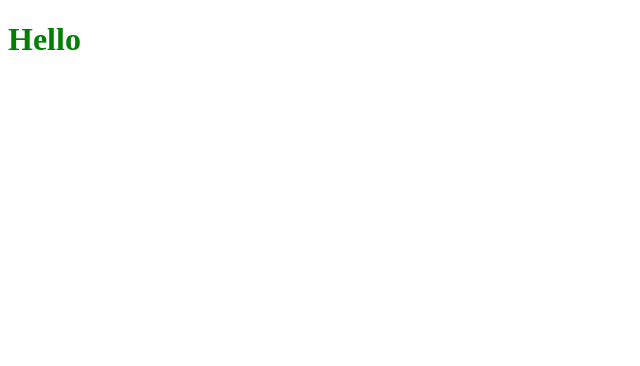
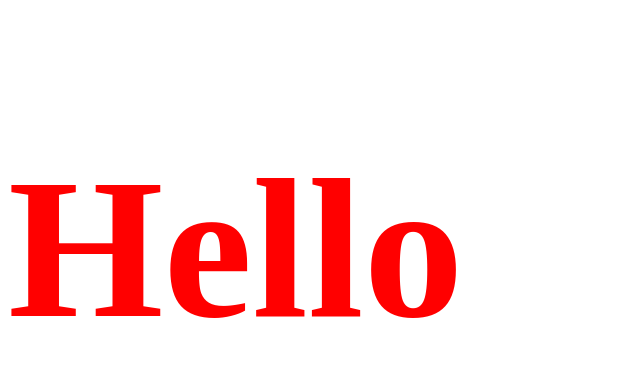
Before and after one commit to EvanErickson/anotherone, a plain HTML site: page index.html in a window 1280 px wide. Shown: the whole page, without its empty margins (0-640 px from the left). Drawn offline with Linux system fonts and the light colour scheme.

Commit message:
changed from green to red and added size

```diff
--- a/index.html
+++ b/index.html
@@ -7,7 +7,8 @@
   <title>Login</title>
   <style>
     h1{
-      color: green;
+      color: red;
+      font-size: 200px;
     }
   </style>
 </head>
```
